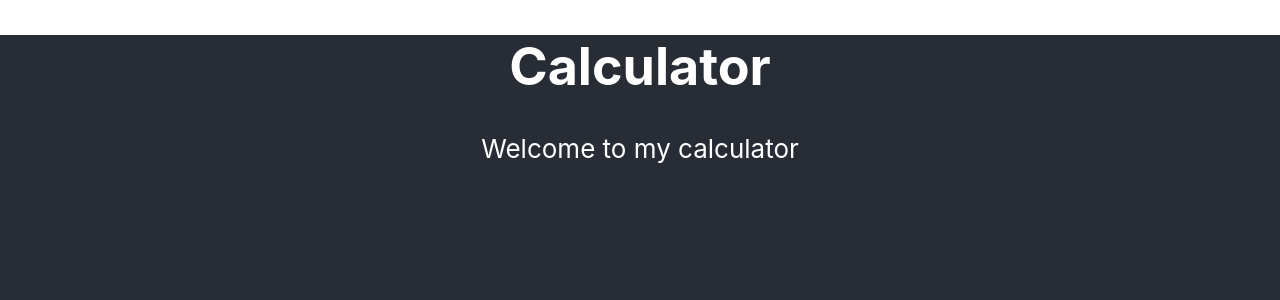
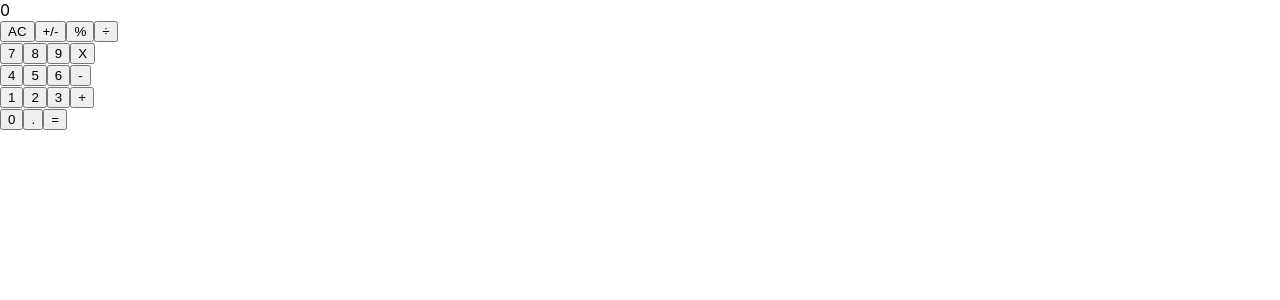
Before and after one commit to Byabasaija/Calculator, a React (Create React App) app: page / in a window 1280 px wide. Shown: the top 300 px of the page. Built offline with nearby package versions, Linux system fonts and the light colour scheme.

Commit message:
finish component structure

```diff
--- a/src/App.css
+++ /dev/null
@@ -1,7 +0,0 @@
-.App {
-  text-align: center;
-  background-color: #282c34;
-  min-height: 100vh;
-  font-size: calc(10px + 2vmin);
-  color: white;
-}
--- a/src/App.js
+++ /dev/null
@@ -1,12 +0,0 @@
-/* eslint-disable react/no-unused-prop-types */
-import './App.css';
-
-function App() {
-  return (
-    <div className="App">
-      <h1> Calculator</h1>
-      <p>Welcome to my calculator</p>
-    </div>
-  );
-}
-export default App;
--- /dev/null
+++ b/src/components/App.js
@@ -0,0 +1,12 @@
+import React from 'react';
+import Display from './Display';
+import ButtonPannel from './ButtonPannel';
+
+const App = () => (
+  <div className="App">
+    <Display />
+    <ButtonPannel />
+  </div>
+);
+
+export default App;
--- /dev/null
+++ b/src/components/Button.js
@@ -0,0 +1,14 @@
+import React from 'react';
+import PropTypes from 'prop-types';
+
+const Button = ({ label }) => (
+  <button type="button">
+    {label}
+  </button>
+);
+
+Button.propTypes = {
+  label: PropTypes.string.isRequired,
+};
+
+export default Button;
--- /dev/null
+++ b/src/components/ButtonPannel.js
@@ -0,0 +1,42 @@
+import React from 'react';
+import Button from './Button';
+
+const ButtonPannel = () => (
+  <>
+    <div>
+      <Button label="AC" />
+      <Button label="+/-" />
+      <Button label="%" />
+      <Button label="÷" />
+    </div>
+
+    <div>
+      <Button label="7" />
+      <Button label="8" />
+      <Button label="9" />
+      <Button label="X" />
+    </div>
+
+    <div>
+      <Button label="4" />
+      <Button label="5" />
+      <Button label="6" />
+      <Button label="-" />
+    </div>
+
+    <div>
+      <Button label="1" />
+      <Button label="2" />
+      <Button label="3" />
+      <Button label="+" />
+    </div>
+
+    <div>
+      <Button label="0" />
+      <Button label="." />
+      <Button label="=" />
+    </div>
+  </>
+);
+
+export default ButtonPannel;
--- /dev/null
+++ b/src/components/Display.js
@@ -0,0 +1,17 @@
+import PropTypes from 'prop-types';
+
+const Display = ({ result }) => (
+  <>
+    {result}
+  </>
+);
+
+Display.defaultProps = {
+  result: '0',
+};
+
+Display.propTypes = {
+  result: PropTypes.string,
+};
+
+export default Display;
--- a/src/index.js
+++ b/src/index.js
@@ -1,7 +1,7 @@
 import React from 'react';
 import ReactDOM from 'react-dom';
 import './index.css';
-import App from './App';
+import App from './components/App';
 
 ReactDOM.render(
   <React.StrictMode>
```
Also changed, not shown: 1 other file (tests, documents, lock files or other folders).
